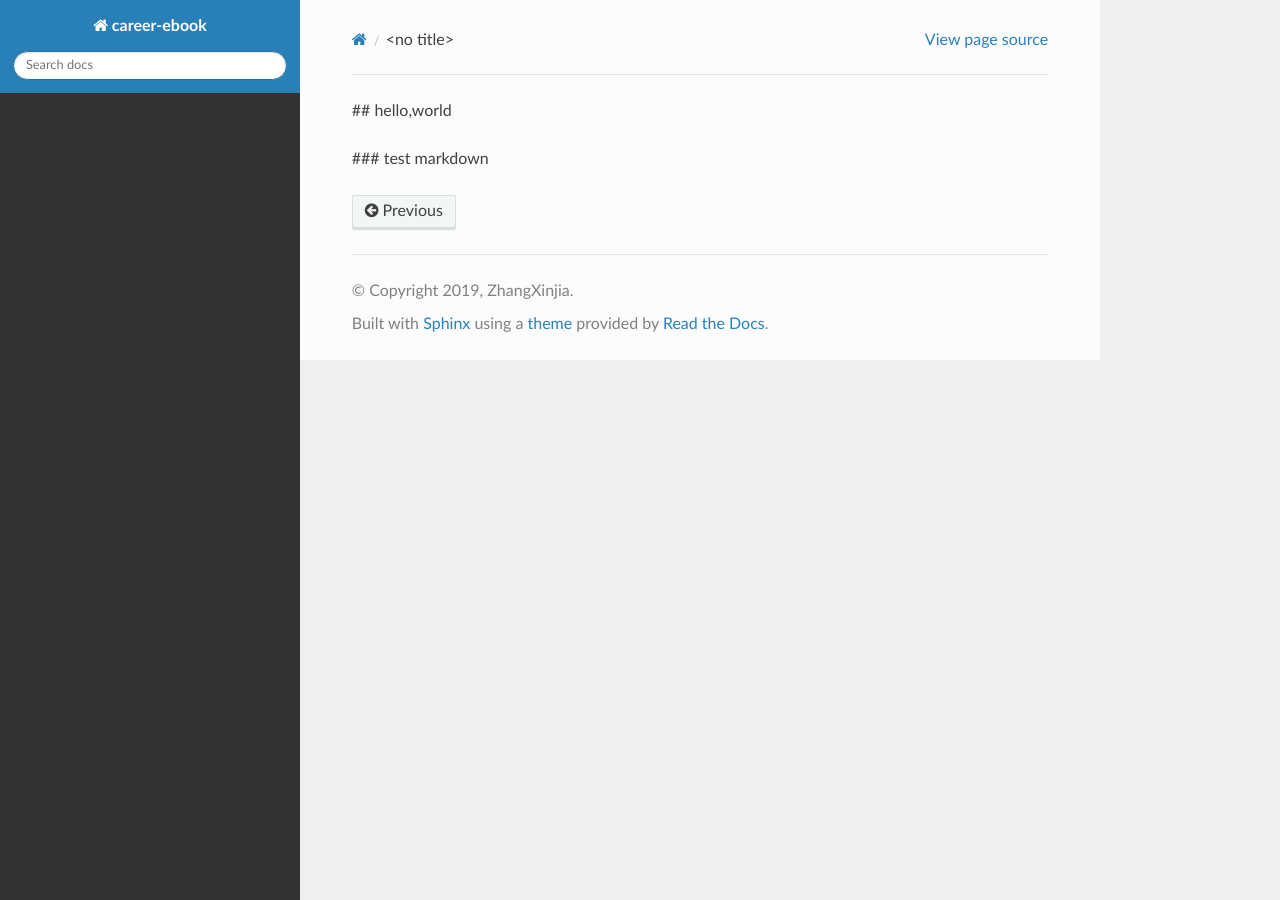
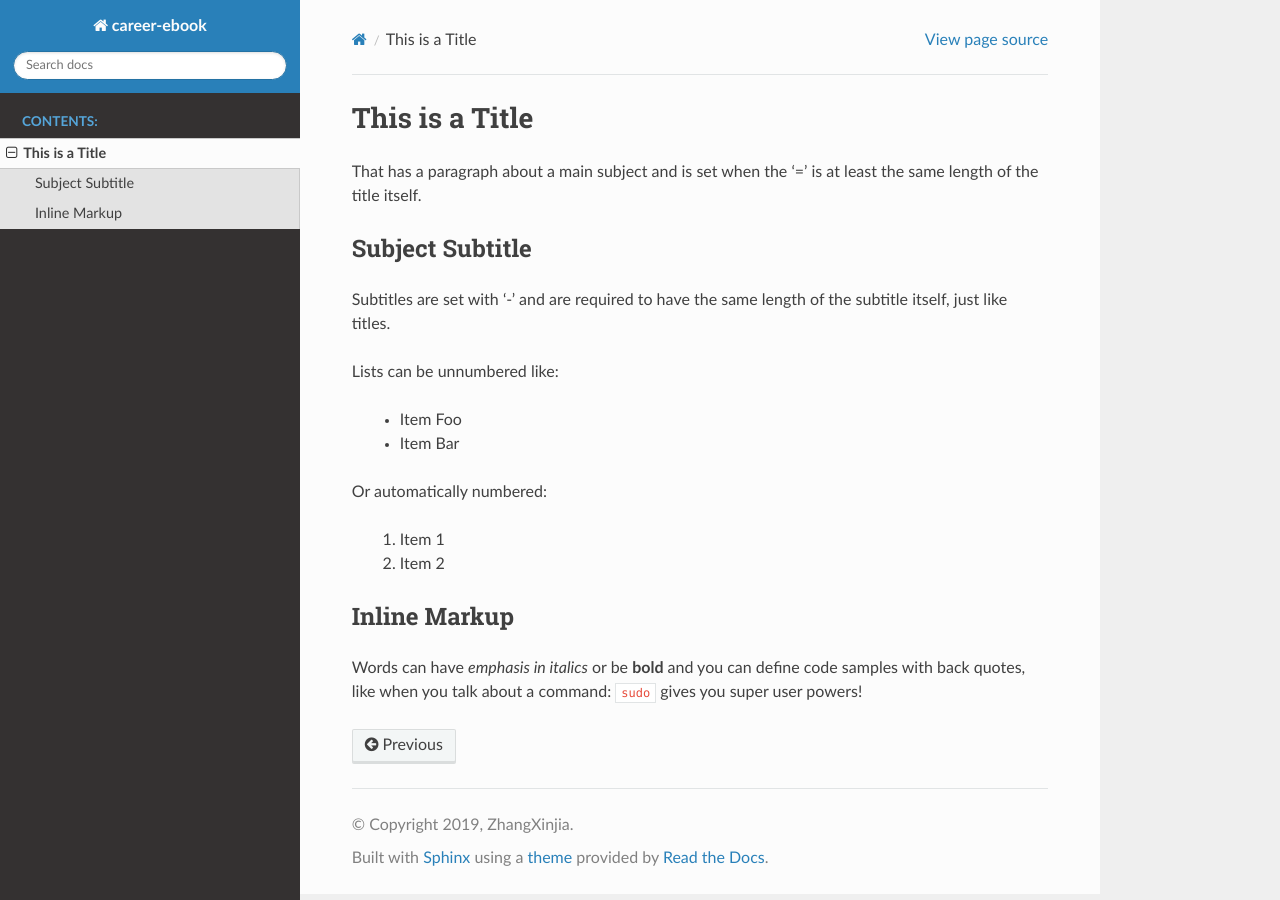
Before and after one commit to hubzhangxj/career-ebook, a Sphinx documentation site: the page built from source/hello.rst, in a window 1280 px wide. Built offline with Sphinx 7.4.7 and the Read the Docs theme 2.0.0, drawn with Linux system fonts in a browser that asks for light colours.

Commit message:
ebook test02

```diff
--- a/source/conf.py
+++ b/source/conf.py
@@ -16,6 +16,10 @@
 # import sys
 # sys.path.insert(0, os.path.abspath('.'))
 import sphinx_rtd_theme
+import recommonmark
+from recommonmark.transform import AutoStructify
+
+
 
 
 # -- Project information -----------------------------------------------------
@@ -182,3 +186,11 @@ epub_title = project
 
 # A list of files that should not be packed into the epub file.
 epub_exclude_files = ['search.html']
+
+# At the bottom of conf.py
+def setup(app):
+    app.add_config_value('recommonmark_config', {
+            'url_resolver': lambda url: github_doc_root + url,
+            'auto_toc_tree_section': 'Contents',
+            }, True)
+    app.add_transform(AutoStructify)
--- a/source/hello.rst
+++ b/source/hello.rst
@@ -1,3 +1,25 @@
-## hello,world
+This is a Title
+===============
+That has a paragraph about a main subject and is set when the '='
+is at least the same length of the title itself.
 
-### test markdown
+Subject Subtitle
+----------------
+Subtitles are set with '-' and are required to have the same length
+of the subtitle itself, just like titles.
+
+Lists can be unnumbered like:
+
+ * Item Foo
+ * Item Bar
+
+Or automatically numbered:
+
+ #. Item 1
+ #. Item 2
+
+Inline Markup
+-------------
+Words can have *emphasis in italics* or be **bold** and you can define
+code samples with back quotes, like when you talk about a command: ``sudo``
+gives you super user powers!
--- a/source/index.rst
+++ b/source/index.rst
@@ -1,9 +1,9 @@
-.. scrapy-cookbook documentation master file, created by
+.. career-ebook documentation master file, created by
    sphinx-quickstart on Mon Mar 25 08:52:45 2019.
    You can adapt this file completely to your liking, but it should at least
    contain the root `toctree` directive.
 
-Welcome to scrapy-cookbook's documentation!
+Welcome to career-ebook's documentation!
 ===========================================
 
 .. toctree::
```
Also changed, not shown: 11 other files.
